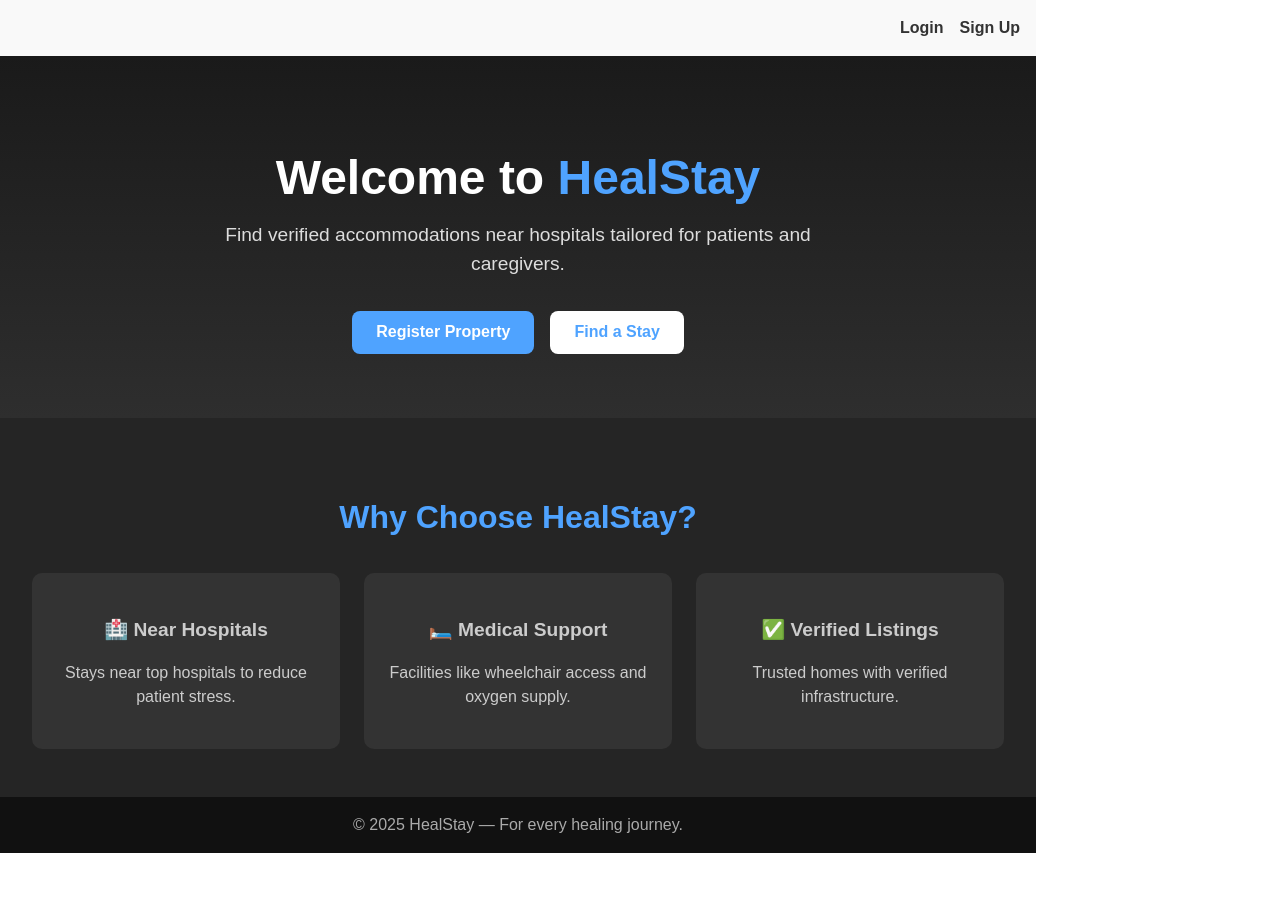
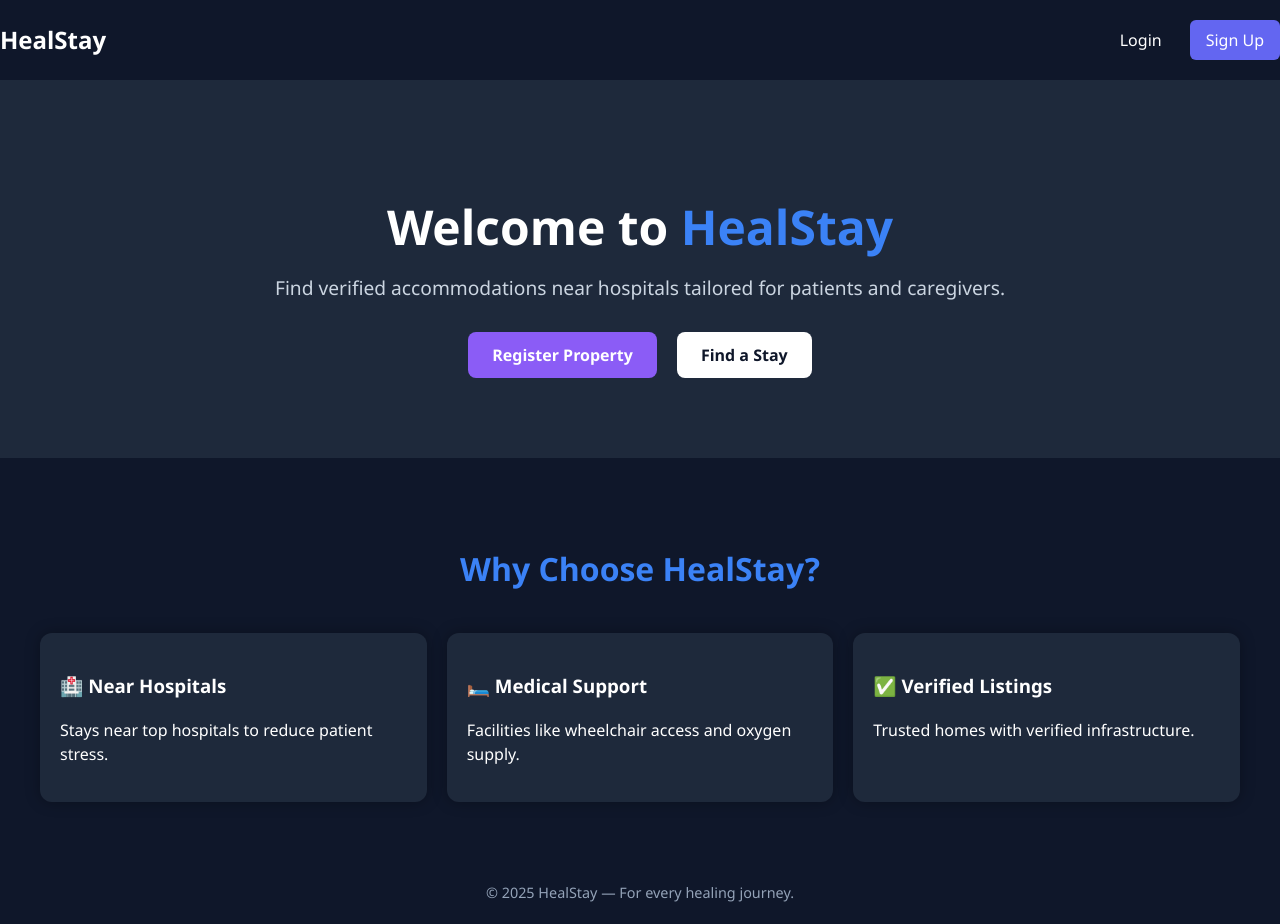
Before and after one commit to prakhrrr04/healstay, a React (Vite) app in the folder client/: page / in a window 1280 px wide. Before the commit the page ends 853 px from the top, so only its background shows below. Built offline with nearby package versions, Linux system fonts and the light colour scheme.

Commit message:
Refined landing page layout and design

```diff
--- a/client/src/App.jsx
+++ b/client/src/App.jsx
@@ -1,10 +1,11 @@
 import React from 'react';
 import { BrowserRouter as Router, Routes, Route } from 'react-router-dom';
+import './App.css';
 
 import LandingPage from './components/LandingPage';
 import ProviderRegistrationForm from './components/ProviderRegistrationForm';
 import ConsumerForm from './components/ConsumerForm';
-import LoginPage from './components/LoginPage'; // ✅ Only import the correct login page
+import LoginPage from './components/LoginPage';
 import SignupPage from './components/SignUpPage';
 
 function App() {
@@ -14,8 +15,8 @@ function App() {
         <Route path="/" element={<LandingPage />} />
         <Route path="/register-provider" element={<ProviderRegistrationForm />} />
         <Route path="/request-accommodation" element={<ConsumerForm />} />
-        <Route path="/login" element={<LoginPage />} /> {/* ✅ This is enough */}
-        <Route path="/signup" element={<SignupPage />} />
+        <Route path="/login" element={<LoginPage />} />
+        <Route path="/signup" element={<SignupPage />} /> {/* ✅ This must exist */}
       </Routes>
     </Router>
   );
--- a/client/src/components/LandingPage.css
+++ b/client/src/components/LandingPage.css
@@ -1,153 +1,147 @@
-.landing-container {
-  font-family: Arial, sans-serif;
-  color: #ffffff;
-  background-color: #1a1a1a;
-  min-height: 100vh;
+/* RESET + BASE */
+body {
+  margin: 0;
+  padding: 0;
+  font-family: 'Segoe UI', Tahoma, Geneva, Verdana, sans-serif;
+  background-color: #0f172a;
+  color: white;
 }
 
+/* LAYOUT */
+.page {
+  width: 100vw;
+  overflow-x: hidden;
+}
+
+.container {
+  max-width: 1280px;
+  margin: 0 auto;
+  padding: 0 40px;
+}
+
+/* NAVBAR */
+.navbar {
+  background-color: #0f172a;
+  width: 100%;
+  border-bottom: 1px solid #1e293b;
+}
+
+.navbar .container {
+  display: flex;
+  justify-content: space-between;
+  align-items: center;
+  padding: 20px 0;
+}
+
+.logo {
+  font-size: 1.5rem;
+  font-weight: bold;
+}
+
+.nav-actions {
+  display: flex;
+  gap: 16px;
+}
+
+.nav-link {
+  color: white;
+  text-decoration: none;
+  font-weight: 500;
+  padding: 8px 12px;
+}
+
+.signup-btn {
+  background-color: #6366f1;
+  color: white;
+  padding: 8px 16px;
+  border-radius: 6px;
+  text-decoration: none;
+  font-weight: 500;
+}
+
+/* HERO SECTION */
 .hero {
-  padding: 4rem 2rem;
+  background-color: #1e293b;
+  padding: 80px 0;
+}
+
+.hero-content {
   text-align: center;
-  background: linear-gradient(180deg, #1a1a1a, #2e2e2e);
 }
 
 .hero h1 {
   font-size: 3rem;
-  margin-bottom: 1rem;
+  margin-bottom: 20px;
 }
 
-.brand {
-  color: #4fa3ff;
+.highlight {
+  color: #3b82f6;
 }
 
 .hero p {
   font-size: 1.2rem;
-  max-width: 600px;
-  margin: 0 auto 2rem;
-  color: #ddd;
+  color: #cbd5e1;
+  margin-bottom: 30px;
 }
 
 .hero-buttons {
   display: flex;
   justify-content: center;
-  gap: 1rem;
+  gap: 20px;
+  flex-wrap: wrap;
 }
 
 .primary-btn,
 .secondary-btn {
-  padding: 0.8rem 1.5rem;
+  font-size: 1rem;
+  font-weight: 600;
+  padding: 12px 24px;
   border: none;
-  font-weight: bold;
-  font-size: 1rem;
   border-radius: 8px;
   cursor: pointer;
 }
 
 .primary-btn {
-  background-color: #4fa3ff;
+  background-color: #8b5cf6;
   color: white;
 }
 
 .secondary-btn {
   background-color: white;
-  color: #4fa3ff;
+  color: #0f172a;
 }
 
+/* FEATURES */
 .features {
-  background-color: #252525;
-  padding: 3rem 2rem;
-  text-align: center;
+  background-color: #0f172a;
+  padding: 60px 0;
 }
 
 .features h2 {
+  text-align: center;
   font-size: 2rem;
-  margin-bottom: 2rem;
+  color: #3b82f6;
+  margin-bottom: 40px;
 }
 
 .features-grid {
-  display: flex;
-  flex-wrap: wrap;
-  justify-content: center;
-  gap: 1.5rem;
+  display: grid;
+  grid-template-columns: repeat(auto-fit, minmax(280px, 1fr));
+  gap: 20px;
 }
 
 .feature-card {
-  background-color: #333;
-  padding: 1.5rem;
-  border-radius: 10px;
-  width: 260px;
-  color: #ccc;
+  background-color: #1e293b;
+  padding: 20px;
+  border-radius: 12px;
+  box-shadow: 0 0 15px rgba(0, 0, 0, 0.3);
 }
 
-.feature-card h3 {
-  margin-bottom: 0.5rem;
-  font-size: 1.2rem;
+/* FOOTER */
+.footer {
+  background-color: #0f172a;
+  color: #94a3b8;
+  text-align: center;
+  padding: 20px 0;
+  font-size: 0.9rem;
 }
-
-.footer {
-  text-align: center;
-  padding: 1rem;
-  background-color: #111;
-  color: #aaa;
-}
-
-.top-bar {
-  display: flex;
-  justify-content: flex-end;
-  padding: 10px 20px;
-}
-
-.login-link {
-  text-decoration: none;
-  background-color: #2c3e50;
-  color: white;
-  padding: 8px 16px;
-  border-radius: 6px;
-  font-weight: bold;
-  transition: background-color 0.3s ease;
-}
-
-.login-link:hover {
-  background-color: #1a242f;
-}
-
-.login-link {
-  text-decoration: none;
-  background-color: #007bff;
-  color: white;
-  padding: 8px 16px;
-  border-radius: 6px;
-  font-weight: bold;
-  transition: background-color 0.3s ease;
-}
-
-.login-link:hover {
-  background-color: #0056b3;
-}
-
-.top-bar {
-  display: flex;
-  justify-content: flex-end;
-  padding: 1rem;
-  background-color: #f7f7f7;
-}
-
-.nav-btn {
-  margin-left: 1rem;
-  text-decoration: none;
-  font-weight: bold;
-  color: #333;
-}
-.top-bar {
-  display: flex;
-  justify-content: flex-end;
-  padding: 1rem;
-  background-color: #f9f9f9;
-}
-
-.nav-btn {
-  margin-left: 1rem;
-  text-decoration: none;
-  color: #333;
-  font-weight: 600;
-}
--- a/client/src/components/LandingPage.jsx
+++ b/client/src/components/LandingPage.jsx
@@ -6,27 +6,37 @@ const LandingPage = () => {
   const navigate = useNavigate();
 
   return (
-    <div className="landing-container">
-      {/* Top Navigation */}
-      <div className="top-bar">
-        <Link to="/login" className="nav-btn">Login</Link>
-        <Link to="/signup" className="nav-btn">Sign Up</Link>
+    <div className="page">
+      {/* NAVBAR */}
+      <nav className="navbar">
+        <div className="container">
+          <div className="logo">HealStay</div>
+          <div className="nav-actions">
+            <Link to="/login" className="nav-link">Login</Link>
+            <Link to="/signup" className="signup-btn">Sign Up</Link>
           </div>
+        </div>
+      </nav>
 
-      <header className="hero">
-        <h1>Welcome to <span className="brand">HealStay</span></h1>
+      {/* HERO SECTION */}
+      <section className="hero">
+        <div className="container hero-content">
+          <h1>Welcome to <span className="highlight">HealStay</span></h1>
           <p>Find verified accommodations near hospitals tailored for patients and caregivers.</p>
           <div className="hero-buttons">
-          <button className="primary-btn" onClick={() => navigate('/register-provider')}>
+            <button onClick={() => navigate('/register-provider')} className="primary-btn">
               Register Property
             </button>
-          <button className="secondary-btn" onClick={() => navigate('/request-accommodation')}>
+            <button onClick={() => navigate('/request-accommodation')} className="secondary-btn">
               Find a Stay
             </button>
           </div>
-      </header>
+        </div>
+      </section>
 
+      {/* FEATURES */}
       <section className="features">
+        <div className="container">
           <h2>Why Choose HealStay?</h2>
           <div className="features-grid">
             <div className="feature-card">
@@ -42,10 +52,14 @@ const LandingPage = () => {
               <p>Trusted homes with verified infrastructure.</p>
             </div>
           </div>
+        </div>
       </section>
 
+      {/* FOOTER */}
       <footer className="footer">
+        <div className="container">
           © {new Date().getFullYear()} HealStay — For every healing journey.
+        </div>
       </footer>
     </div>
   );
```
Lines whose indentation alone changed are shown as unchanged.
